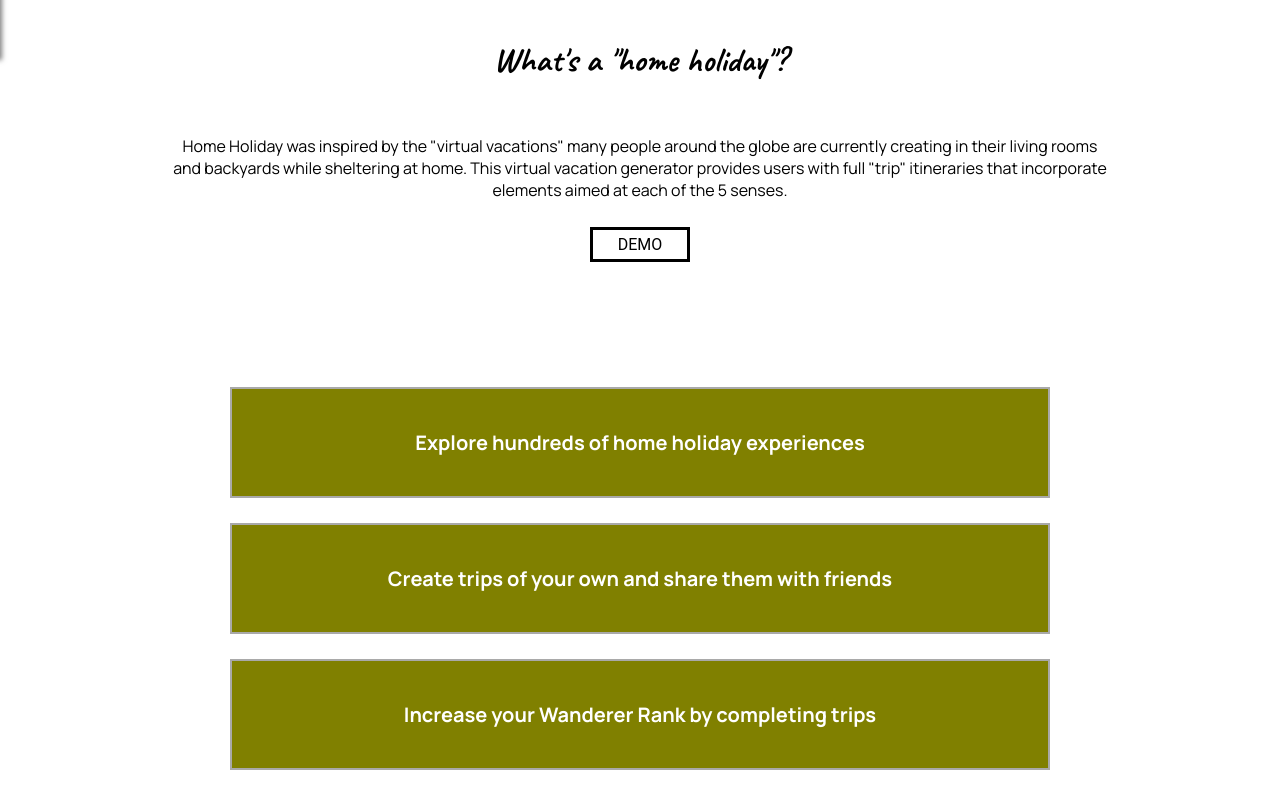
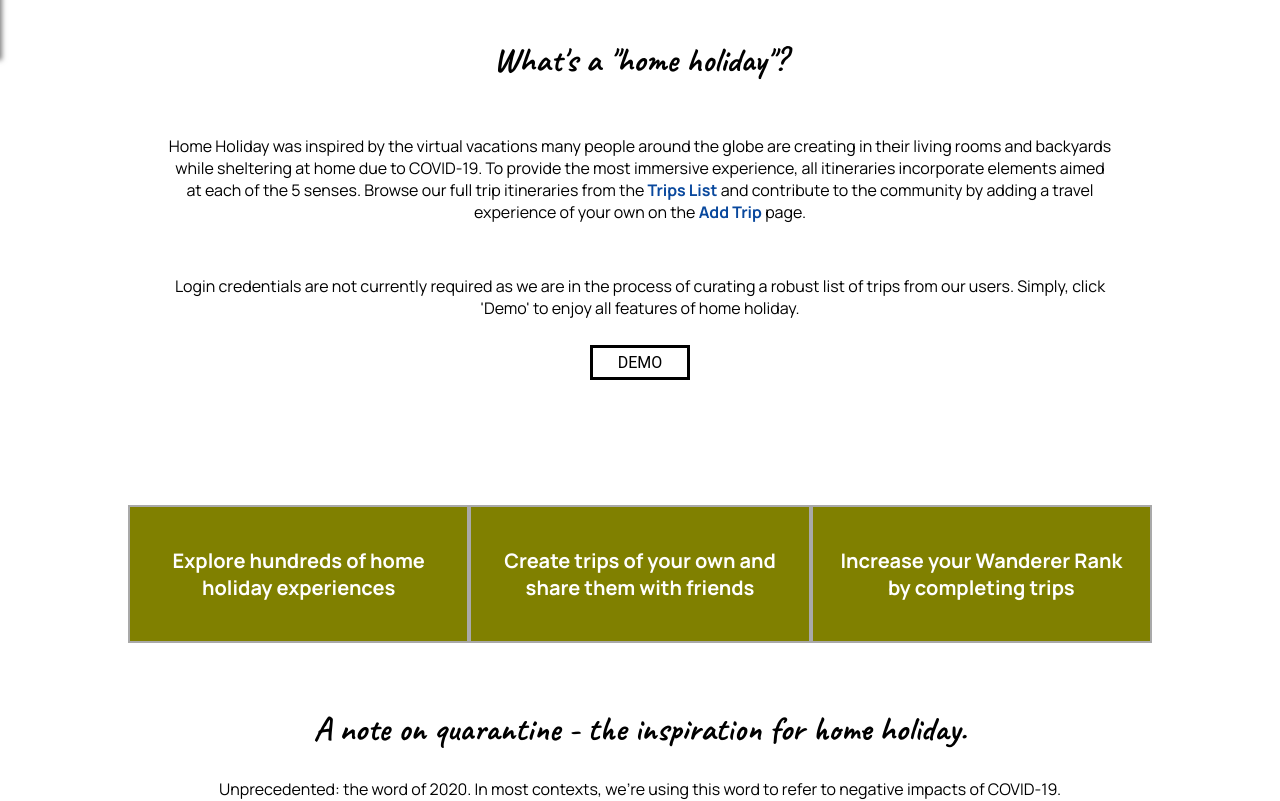
Before and after one commit to melleehall/home-holiday, a React (Create React App) app: page / in a window 1280 px wide. Shown: the part 740-1541 px from the top of the page. Built offline with nearby package versions, Linux system fonts and the light colour scheme; no server answers.

Commit message:
Minor revisions to styles and landing page copy

```diff
--- a/src/Hero/Hero.css
+++ b/src/Hero/Hero.css
@@ -37,27 +37,26 @@
 
 @media (max-width: 767px) {
   .hero-text {
-    margin-top: 75px;
     font-size: 14px;
   }
 }
 
-@media (min-width: 768px) and (max-width: 1200px) {
+@media (min-width: 768px) and (max-width: 1100px) {
   .hero-image {
     height: 600px;
   }
   .hero-text {
-    margin-top: 95px;
+    margin-top: -100px;
     font-size: 20px;
   }
 }
 
-@media (min-width: 1201px) {
+@media (min-width: 1101px) {
   .hero-image {
     height: 650px;
   }
   .hero-text {
-    margin-top: 50px;
+    margin-top: -150px;
     font-size: 20px;
   }
 }
--- a/src/LandingMain/LandingMain.css
+++ b/src/LandingMain/LandingMain.css
@@ -38,3 +38,19 @@ h2 {
 .bold {
     font-weight: 700;
 }
+
+button:hover {
+    cursor: pointer;
+}
+
+.intro-p a {
+    color: #09489D;
+}
+
+/* Large screens (Desktop) */
+@media (min-width: 1024px) {
+    .features-container {
+        display: flex;
+        flex-direction: row;
+    }
+}
--- a/src/LandingMain/LandingMain.js
+++ b/src/LandingMain/LandingMain.js
@@ -9,8 +9,23 @@ export default class LandingMain extends Component {
             <div className='landing-main-container'>
                 <h2>What's a "home holiday"?</h2>
                 <p className='intro-p'>
-                    Home Holiday was inspired by the "virtual vacations" many people around the globe are currently creating in their living rooms and backyards while sheltering at home.
-                    This virtual vacation generator provides users with full "trip" itineraries that incorporate elements aimed at each of the 5 senses.
+                    Home Holiday was inspired by the virtual vacations many people around the globe are creating in their living rooms and backyards while sheltering at home due to COVID-19.
+                    To provide the most immersive experience, all itineraries incorporate elements aimed at each of the 5 senses.
+                    Browse our full trip itineraries from the {' '}
+            <NavLink to='/trips' className='bold'>
+                Trips List
+            </NavLink>
+            {' '}
+            and contribute to the community by adding a travel experience of your own on the
+            {' '}
+            <NavLink to='/add-trip' className='bold'>
+                Add Trip
+            </NavLink>
+            {' '}
+            page.
+                </p>
+                <p className='intro-p'>
+                    Login credentials are not currently required as we are in the process of curating a robust list of trips from our users.  Simply, click 'Demo' to enjoy all features of home holiday.
                 </p>
             <NavLink to='/dashboard' className='demo-btn'>
                 DEMO
```
